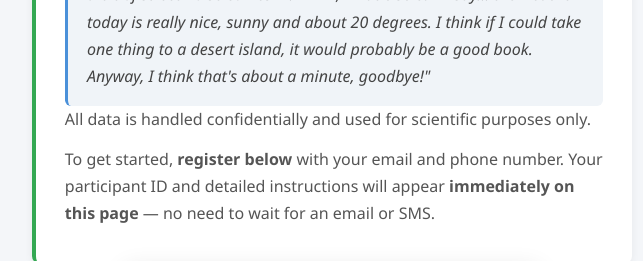
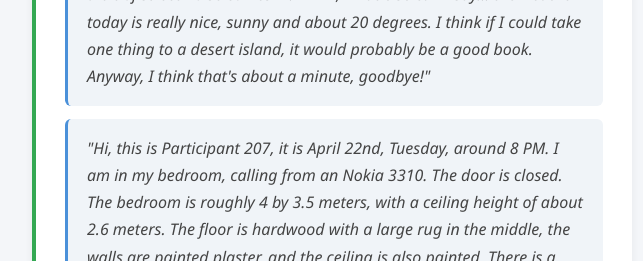
Before and after one commit to vhock/aufo.voicemail, a plain HTML site: page index.html in a window 1280 px wide. Shown: the part 1170-1431 px from the top of the page, without its empty margins (308-951 px from the left). Drawn offline with Linux system fonts and the light colour scheme.

Commit message:
extend examples

```diff
--- a/index.html
+++ b/index.html
@@ -70,6 +70,9 @@
         <blockquote style="background:#f0f4f8; border-left:3px solid #4a90d9; padding:1rem 1.2rem; border-radius:6px; color:#444; font-style:italic; line-height:1.7;" data-i18n="exampleQuote">
             "Hello this is Participant 113, it is April 20th, Sunday, around 3 PM. I am in the bathroom, calling from a Samsung Galaxy A54. The door is closed. The bathroom is approximately 4 meters wide and 3 meters across, ceiling height is approximately 2.5 meters. The floor is tiled, and the walls are tiled up to a height of approx 2 meters. The rest is wallpaper. There is a sink, a toilet and a bathtub. I am walking around the room, now I am standing rather close to a wall — it sounds quite reverberant near the tiles. Okay, I just opened the door — I am walking around again, and the sound feels noticeably more open now, less echoey. There is also a small window above the bathtub; I just opened the window as well, and now the sound is even drier and a bit of street noise comes in. Hmm, what else can I say... the weather today is really nice, sunny and about 20 degrees. I think if I could take one thing to a desert island, it would probably be a good book. Anyway, I think that's about a minute, goodbye!"
         </blockquote>
+        <blockquote style="background:#f0f4f8; border-left:3px solid #4a90d9; padding:1rem 1.2rem; border-radius:6px; color:#444; font-style:italic; line-height:1.7; margin-top:.8rem;" data-i18n="exampleQuote2">
+            "Hi, this is Participant 207, it is April 22nd, Tuesday, around 8 PM. I am in my bedroom, calling from an Nokia 3310. The door is closed. The bedroom is roughly 4 by 3.5 meters, with a ceiling height of about 2.6 meters. The floor is hardwood with a large rug in the middle, the walls are painted plaster, and the ceiling is also painted. There is a queen-size bed against the long wall, two nightstands with lamps, a tall wardrobe opposite the bed, a small desk with a chair near the window, and curtains on the window. There are also a few framed pictures on the walls and a houseplant in the corner. I am walking around the room while talking — near the wardrobe it sounds a tiny bit warmer, and standing on the rug the sound feels a bit softer than near the wall. Okay, I just opened the window — and honestly, sounds pretty much the same for me, maybe just a little more outside noise. That's about it for the bedroom, talk to you next time, bye!"
+        </blockquote>
         <p data-i18n="introP4">All data is handled confidentially and used for scientific purposes only.</p>
         <p data-i18n="introP5">To get started, <strong>register below</strong> with your email and phone number. Your participant ID and detailed instructions will appear <strong>immediately on this page</strong> — no need to wait for an email or SMS.</p>
 
@@ -115,6 +118,9 @@
             <h3 style="margin-top:1rem; margin-bottom:.5rem; color:#333; font-size:1.1rem;" data-i18n="exampleTitle">💬 Example Voicemail Message</h3>
             <blockquote style="background:#f0f4f8; border-left:3px solid #4a90d9; padding:1rem 1.2rem; border-radius:6px; color:#444; font-style:italic; line-height:1.7;" data-i18n="exampleQuote">
                 "Hello this is Participant 113, it is April 20th, Sunday, around 3 PM. I am in the bathroom, calling from a Samsung Galaxy A54. The door is closed. The bathroom is approximately 4 meters wide and 3 meters across, ceiling height is approximately 2.5 meters. The floor is tiled, and the walls are tiled up to a height of approx 2 meters. The rest is wallpaper. There is a sink, a toilet and a bathtub. I am walking around the room, now I am standing rather close to a wall — it sounds quite reverberant near the tiles. Okay, I just opened the door — I am walking around again, and the sound feels noticeably more open now, less echoey. There is also a small window above the bathtub; I just opened the window as well, and now the sound is even drier and a bit of street noise comes in. Hmm, what else can I say... the weather today is really nice, sunny and about 20 degrees. I think if I could take one thing to a desert island, it would probably be a good book. Anyway, I think that's about a minute, goodbye!"
+            </blockquote>
+            <blockquote style="background:#f0f4f8; border-left:3px solid #4a90d9; padding:1rem 1.2rem; border-radius:6px; color:#444; font-style:italic; line-height:1.7; margin-top:.8rem;" data-i18n="exampleQuote2">
+                "Hi, this is Participant 207, it is April 22nd, Tuesday, around 8 PM. I am in my bedroom, calling from an Nokia 3310. The door is closed. The bedroom is roughly 4 by 3.5 meters, with a ceiling height of about 2.6 meters. The floor is hardwood with a large rug in the middle, the walls are painted plaster, and the ceiling is also painted. There is a queen-size bed against the long wall, two nightstands with lamps, a tall wardrobe opposite the bed, a small desk with a chair near the window, and curtains on the window. There are also a few framed pictures on the walls and a houseplant in the corner. I am walking around the room while talking — near the wardrobe it sounds a tiny bit warmer, and standing on the rug the sound feels a bit softer than near the wall. Okay, I just opened the window — and honestly, sounds pretty much the same for me, maybe just a little more outside noise. That's about it for the bedroom, talk to you next time, bye!"
             </blockquote>
         </div>
     </div>
@@ -195,6 +201,7 @@
                 introP3: '<strong>Talking for about 1 minute is the core of the experiment.</strong> Your descriptions don’t need to be perfectly accurate — just do your best. If describing the room doesn’t take up the full minute, feel free to simply talk about anything — the weather, your favorite dish, or “What would you take to an island?” — just keep speaking naturally.',
                 exampleTitle: '💬 Example Voicemail Message',
                 exampleQuote: '"Hello this is Participant 113, it is April 20th, Sunday, around 3 PM. I am in the bathroom, calling from a Samsung Galaxy A54. The door is closed. The bathroom is approximately 4 meters wide and 3 meters across, ceiling height is approximately 2.5 meters. The floor is tiled, and the walls are tiled up to a height of approx 2 meters. The rest is wallpaper. There is a sink, a toilet and a bathtub. I am walking around the room, now I am standing rather close to a wall — it sounds quite reverberant near the tiles. Okay, I just opened the door — I am walking around again, and the sound feels noticeably more open now, less echoey. There is also a small window above the bathtub; I just opened the window as well, and now the sound is even drier and a bit of street noise comes in. Hmm, what else can I say... the weather today is really nice, sunny and about 20 degrees. I think if I could take one thing to a desert island, it would probably be a good book. Anyway, I think that\'s about a minute, goodbye!"',
+                exampleQuote2: '"Hi, this is Participant 207, it is April 22nd, Tuesday, around 8 PM. I am in my bedroom, calling from an Nokia 3310. The door is closed. The bedroom is roughly 4 by 3.5 meters, with a ceiling height of about 2.6 meters. The floor is hardwood with a large rug in the middle, the walls are painted plaster, and the ceiling is also painted. There is a queen-size bed against the long wall, two nightstands with lamps, a tall wardrobe opposite the bed, a small desk with a chair near the window, and curtains on the window. There are also a few framed pictures on the walls and a houseplant in the corner. I am walking around the room while talking — near the wardrobe it sounds a tiny bit warmer, and standing on the rug the sound feels a bit softer than near the wall. Okay, I just opened the window — and honestly, sounds pretty much the same for me, maybe just a little more outside noise. That\'s about it for the bedroom, talk to you next time, bye!"',
                 introP4: 'All data is handled confidentially and used for scientific purposes only.',
                 introP5: 'To get started, <strong>register below</strong> with your email and phone number. Your participant ID and detailed instructions will appear <strong>immediately on this page</strong> — no need to wait for an email or SMS.',
                 participateTitle: 'Participate',
@@ -266,6 +273,7 @@
                 introP3: '<strong>Etwa 1 Minute zu sprechen ist der Kern des Experiments.</strong> Ihre Beschreibungen müssen nicht perfekt sein — geben Sie einfach Ihr Bestes. Wenn die Raumbeschreibung keine ganze Minute füllt, sprechen Sie gerne einfach über etwas anderes weiter — z. B. über das Wetter, Ihr Lieblingsgericht oder „Was würden Sie auf eine Insel mitnehmen?“ — wichtig ist nur, natürlich weiterzusprechen.',
                 exampleTitle: '💬 Beispiel für eine Voicemail-Nachricht',
                 exampleQuote: '"Hallo, hier ist Teilnehmer 113, es ist der 20. April, Sonntag, etwa 15 Uhr. Ich bin im Badezimmer und rufe von einem Samsung Galaxy A54 an. Die Tür ist geschlossen. Das Badezimmer ist ungefähr 4 Meter breit und 3 Meter lang, die Deckenhöhe beträgt etwa 2,5 Meter. Der Boden ist gefliest, und die Wände sind bis etwa 2 Meter Höhe gefliest. Der Rest ist tapeziert. Es gibt ein Waschbecken, eine Toilette und eine Badewanne. Ich gehe gerade im Raum umher, jetzt stehe ich eher nahe an einer Wand — in der Nähe der Fliesen klingt es ziemlich hallig. Okay, ich habe gerade die Tür geöffnet — ich gehe wieder umher, und der Klang wirkt jetzt deutlich offener, weniger hallig. Über der Badewanne ist außerdem ein kleines Fenster; ich habe gerade auch das Fenster geöffnet, und jetzt klingt es noch trockener und ein bisschen Straßenlärm kommt herein. Hm, was kann ich noch sagen … das Wetter heute ist wirklich schön, sonnig und etwa 20 Grad. Wenn ich eine Sache auf eine einsame Insel mitnehmen könnte, wäre es wahrscheinlich ein gutes Buch. Ich glaube, das war ungefähr eine Minute, auf Wiederhören!"',
+                exampleQuote2: '"Hallo, hier ist Teilnehmer 207, es ist der 22. April, Dienstag, etwa 20 Uhr. Ich bin in meinem Schlafzimmer und rufe von einem Nokia 3310 an. Die Tür ist geschlossen. Das Schlafzimmer ist ungefähr 4 mal 3,5 Meter groß, die Deckenhöhe beträgt etwa 2,6 Meter. Der Boden ist Parkett mit einem großen Teppich in der Mitte, die Wände sind verputzt und gestrichen, die Decke ist ebenfalls gestrichen. An der langen Wand steht ein Doppelbett, daneben zwei Nachttische mit Lampen, gegenüber dem Bett ein hoher Kleiderschrank, am Fenster ein kleiner Schreibtisch mit Stuhl, und das Fenster hat Vorhänge. An den Wänden hängen ein paar gerahmte Bilder und in der Ecke steht eine Zimmerpflanze. Ich gehe beim Sprechen im Raum umher — in der Nähe des Kleiderschranks klingt es ein wenig wärmer, und auf dem Teppich wirkt der Klang etwas weicher als an der Wand. Okay, ich habe gerade das Fenster geöffnet — und ehrlich gesagt, klingt für mich eigentlich ziemlich gleich, vielleicht nur ein bisschen mehr Außengeräusche. Das war es für das Schlafzimmer, bis zum nächsten Mal, tschüss!"',
                 introP4: 'Alle Daten werden vertraulich behandelt und ausschließlich zu wissenschaftlichen Zwecken verwendet.',
                 introP5: 'Um zu starten, <strong>registrieren Sie sich unten</strong> mit Ihrer E-Mail-Adresse und Telefonnummer. Ihre Teilnehmenden-ID und die detaillierten Anweisungen erscheinen <strong>sofort auf dieser Seite</strong> — Sie müssen nicht auf eine E-Mail oder SMS warten.',
                 participateTitle: 'Teilnehmen',
```
